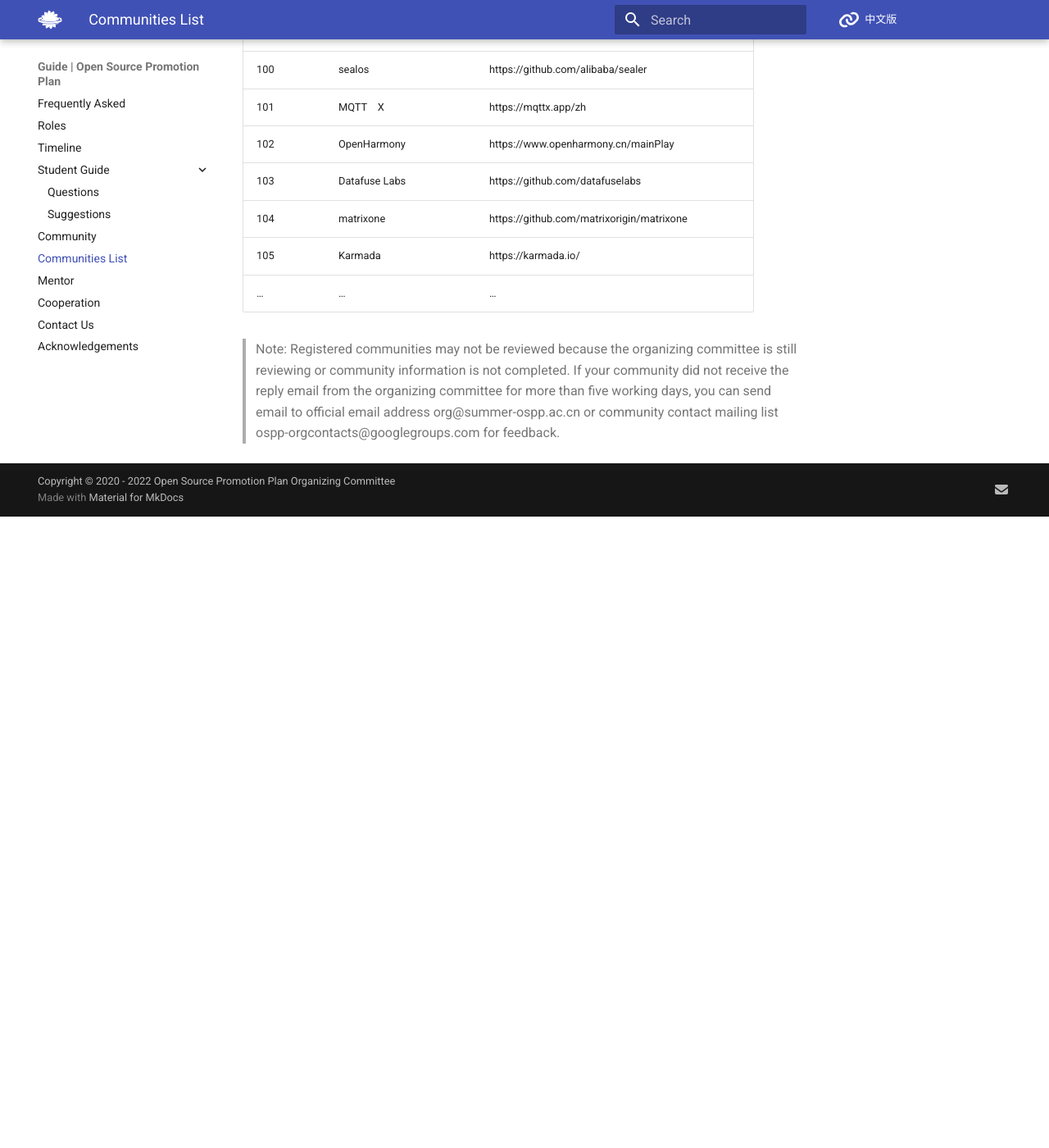
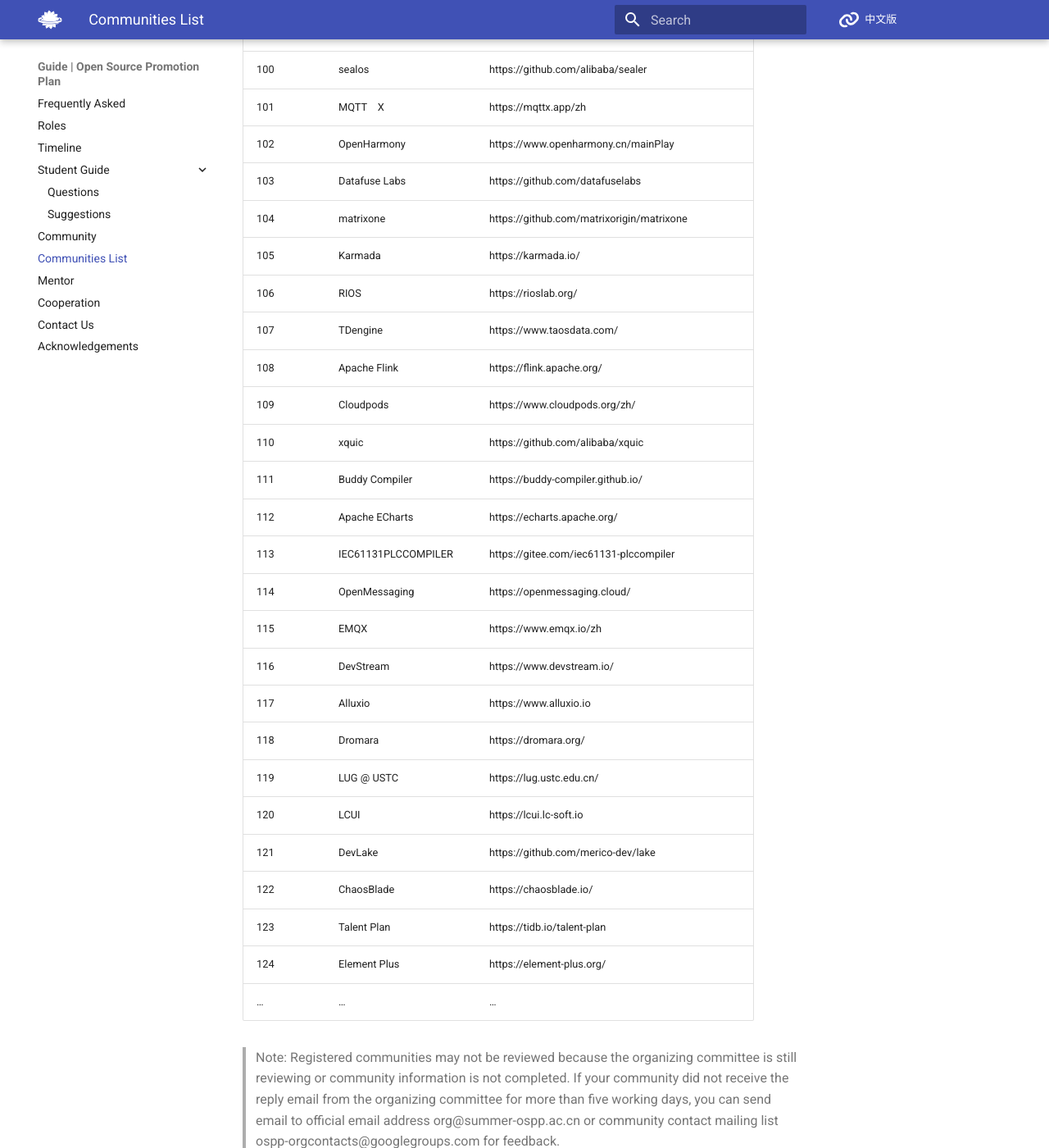
Before and after one commit to summer-ospp/help-en, an MkDocs documentation site: the page built from docs/communities-list.md, in a window 1280 px wide and 1400 px high, scrolled down 4866 px. Shown: the whole window at 82% size. Built offline with MkDocs 1.6.1 and Material for MkDocs 9.7.7, drawn with Linux system fonts in a browser that asks for light colours; comment, search, counter and statistics services are not loaded; before the commit the page ends 5496 px from its top, so only the background shows below that.

Commit message:
Update communities-list.md

```diff
--- a/docs/communities-list.md
+++ b/docs/communities-list.md
@@ -111,6 +111,25 @@ Before the deadline (April 15th, 2022) of application for community, this list w
 | 103  | Datafuse Labs | https://github.com/datafuselabs |
 | 104  | matrixone | https://github.com/matrixorigin/matrixone |
 | 105  | Karmada | https://karmada.io/ |
+| 106  | RIOS | https://rioslab.org/ |
+| 107  | TDengine | https://www.taosdata.com/ |
+| 108  | Apache Flink | https://flink.apache.org/ |
+| 109  | Cloudpods | https://www.cloudpods.org/zh/ |
+| 110  | xquic | https://github.com/alibaba/xquic |
+| 111  | Buddy Compiler | https://buddy-compiler.github.io/ |
+| 112  | Apache ECharts | https://echarts.apache.org/ |
+| 113  | IEC61131PLCCOMPILER | https://gitee.com/iec61131-plccompiler |
+| 114  | OpenMessaging | https://openmessaging.cloud/ |
+| 115  | EMQX | https://www.emqx.io/zh |
+| 116  | DevStream | https://www.devstream.io/ |
+| 117  | Alluxio | https://www.alluxio.io |
+| 118  | Dromara | https://dromara.org/ |
+| 119  | LUG @ USTC | https://lug.ustc.edu.cn/ |
+| 120  | LCUI | https://lcui.lc-soft.io |
+| 121  | DevLake | https://github.com/merico-dev/lake |
+| 122  | ChaosBlade | https://chaosblade.io/ |
+| 123  | Talent Plan | https://tidb.io/talent-plan |
+| 124  | Element Plus | https://element-plus.org/ |
 | … | … | …  |
 
 > Note: Registered communities may not be reviewed because the organizing committee is still reviewing or community information is not completed. If your community did not receive the reply email from the organizing committee for more than five working days, you can send email to official email address org@summer-ospp.ac.cn or community contact mailing list ospp-orgcontacts@googlegroups.com for feedback.
```
